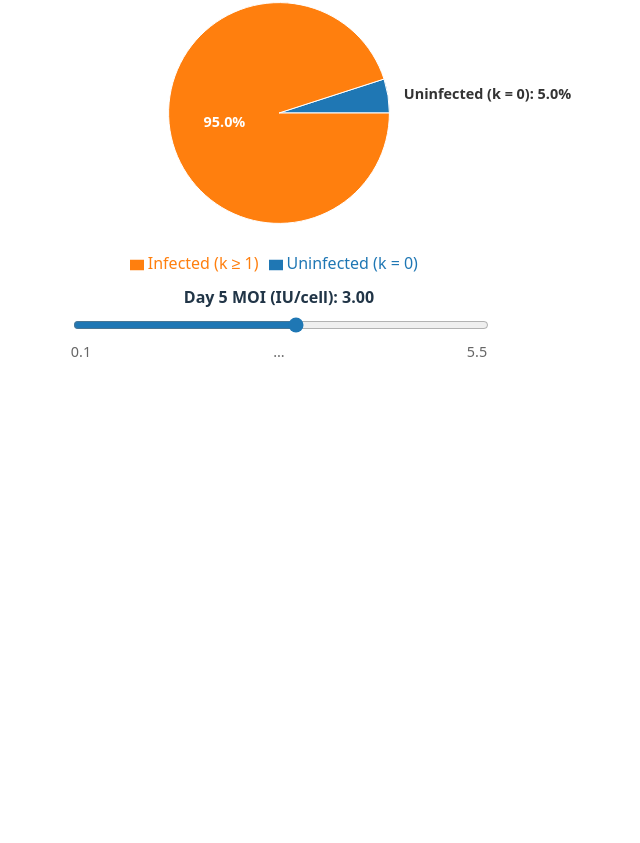
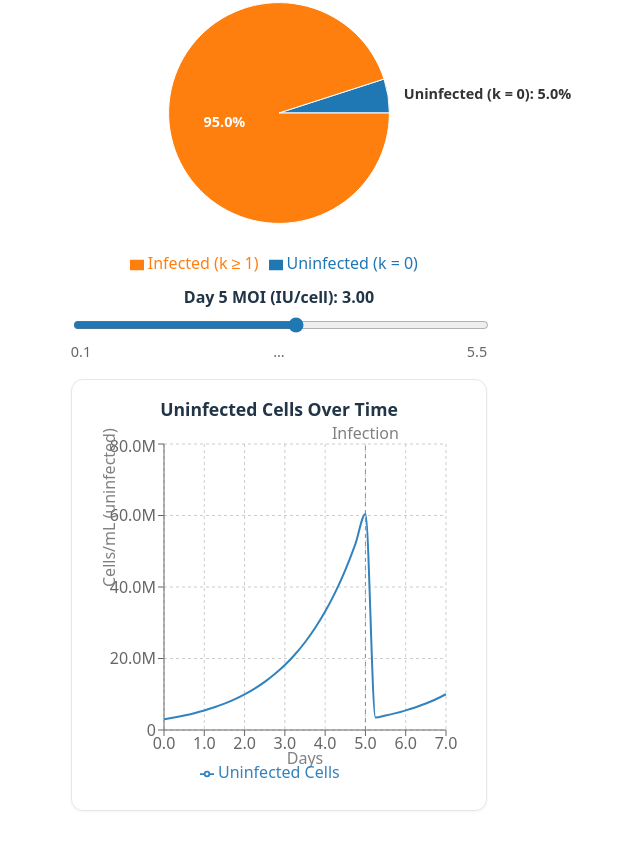
Before and after one commit to HiFiveJazz/Adenovirus-STR-Model, a React (Vite) app in the folder vite-electron-builder/packages/renderer/: page / in a window 1280 px wide. Shown: the part 1246-2089 px from the top of the page, without its empty margins (361-1001 px from the left). Before the commit the page ends 1641 px from the top, so only its background shows below. Built offline with nearby package versions, Linux system fonts and the light colour scheme.

Commit message:
basic graphing implmentation of uninfected cells!

```diff
--- a/vite-electron-builder/packages/renderer/src/App.jsx
+++ b/vite-electron-builder/packages/renderer/src/App.jsx
@@ -3,10 +3,14 @@ import reactLogo from './assets/react.svg'
 import viteLogo from '/vite.svg'
 import './App.css'
 
+
 import PoissonDemo from './components/Poisson Graph/PoissonDemo'
 import PoissonPieChart from './components/Poisson Pie Chart/PoissonPieChart'
 import InputField from './components/Input Fields/InputField'
 import OutputField from './components/Output Fields/OutputField'
+import Graph from './components/Graph/Graph'
+
+
 
 export default function App() {
   // controls
@@ -129,6 +133,15 @@ export default function App() {
           step={0.05}
           formatValue={(v) => v.toFixed(2)}
         />
+      <Graph
+        lambda={lambda}
+        doubTime={doubTime}
+        cellDensity={cellDensity}
+        infectionHour={120}
+        endHour={168}
+        stepHours={6}
+      />
     </>
+
   )
 }
--- /dev/null
+++ b/vite-electron-builder/packages/renderer/src/components/Graph/CSS/Graph.css
@@ -0,0 +1,24 @@
+.graph-card {
+  border: 1px solid #e5e7eb;
+  border-radius: 12px;
+  padding: 16px;
+  max-width: 940px;
+  background: #fff;
+  box-shadow: 0 1px 3px rgba(0,0,0,.05);
+  margin-top: 16px;
+}
+
+.graph-title {
+  margin: 0 0 12px 0;
+  font-size: 1.1rem;
+}
+
+.graph-container {
+  width: 100%;
+  height: 360px;
+}
+
+.graph-container .recharts-wrapper,
+.graph-container svg {
+  overflow: visible !important;
+}
--- /dev/null
+++ b/vite-electron-builder/packages/renderer/src/components/Graph/Graph.jsx
@@ -0,0 +1,133 @@
+
+import { useMemo } from 'react'
+import './CSS/Graph.css'
+import {
+  ResponsiveContainer,
+  LineChart,
+  Line,
+  XAxis,
+  YAxis,
+  CartesianGrid,
+  Tooltip,
+  Legend,
+  ReferenceLine,
+} from 'recharts'
+
+/**
+ * Plots uninfected cells over time.
+ * Props:
+ *  - lambda: number (MOI-style, used to compute infected fraction = 1 - e^-lambda)
+ *  - doubTime: number (hours)
+ *  - cellDensity: number (Day 0 cells/mL)
+ *  - infectionHour: number (default 120)
+ *  - endHour: number (default 168)
+ *  - stepHours: number (default 6)
+ */
+export default function Graph({
+  lambda,
+  doubTime,
+  cellDensity,
+  infectionHour = 120,
+  endHour = 168,
+  stepHours = 6,
+  title = 'Uninfected Cells Over Time',
+}) {
+  const data = useMemo(() => {
+    const rows = []
+    const infFrac = (Number.isFinite(lambda) && lambda >= 0) ? 1 - Math.exp(-lambda) : NaN
+    const uninfFrac = Number.isFinite(infFrac) ? (1 - infFrac) : NaN
+
+    const safeDT = (Number.isFinite(doubTime) && doubTime > 0) ? doubTime : NaN
+    const safeN0 = (Number.isFinite(cellDensity) && cellDensity > 0) ? cellDensity : NaN
+
+    const day5Pop =
+      (Number.isFinite(safeN0) && Number.isFinite(safeDT))
+        ? safeN0 * Math.pow(2, infectionHour / safeDT)
+        : NaN
+
+    for (let h = 0; h <= endHour; h += stepHours) {
+      let uninfected
+      if (h <= infectionHour) {
+        uninfected =
+          (Number.isFinite(safeN0) && Number.isFinite(safeDT))
+            ? safeN0 * Math.pow(2, h / safeDT)
+            : NaN
+      } else {
+        // Uninfected at infection time, then continue doubling
+        const uninfAtInfection =
+          (Number.isFinite(day5Pop) && Number.isFinite(uninfFrac))
+            ? day5Pop * uninfFrac // == day5Pop * Math.exp(-lambda)
+            : NaN
+        uninfected =
+          (Number.isFinite(uninfAtInfection) && Number.isFinite(safeDT))
+            ? uninfAtInfection * Math.pow(2, (h - infectionHour) / safeDT)
+            : NaN
+      }
+
+      rows.push({
+        hour: h,
+        day: h / 24,
+        uninfected,
+      })
+    }
+    return rows
+  }, [lambda, doubTime, cellDensity, infectionHour, endHour, stepHours])
+
+  return (
+    <div className="graph-card">
+      <h2 className="graph-title">{title}</h2>
+      <div className="graph-container">
+        <ResponsiveContainer>
+          <LineChart
+            data={data}
+            margin={{ top: 10, right: 24, bottom: 10, left: 16 }}
+          >
+            <CartesianGrid strokeDasharray="3 3" />
+            <XAxis
+              dataKey="day"
+              type="number"
+              domain={[0, endHour / 24]}
+              tickCount={8}
+              tickFormatter={(d) => d.toFixed(1)}
+              label={{ value: 'Days', position: 'insideBottom', offset: -4 }}
+            />
+            <YAxis
+              tickFormatter={(v) => {
+                if (!Number.isFinite(v)) return ''
+                // compact formatting for large cell counts
+                return v >= 1e7 ? `${(v / 1e6).toFixed(1)}M` :
+                       v >= 1e4 ? `${Math.round(v).toLocaleString()}` :
+                       Math.round(v).toString()
+              }}
+              label={{ value: 'Cells/mL (uninfected)', angle: -90, position: 'insideLeft' }}
+            />
+            <Tooltip
+              formatter={(v, n) => {
+                if (n === 'Uninfected Cells') {
+                  return [Math.round(v).toLocaleString(), n]
+                }
+                return [v, n]
+              }}
+              labelFormatter={(label) => `Day ${label.toFixed(2)}`}
+            />
+            <Legend />
+            {/* vertical marker at infection time (day 5) */}
+            <ReferenceLine
+              x={infectionHour / 24}
+              stroke="#8884d8"
+              strokeDasharray="4 4"
+              label={{ value: 'Infection', position: 'top' }}
+            />
+            <Line
+              type="monotone"
+              dataKey="uninfected"
+              name="Uninfected Cells"
+              dot={false}
+              strokeWidth={2}
+            />
+          </LineChart>
+        </ResponsiveContainer>
+      </div>
+    </div>
+  )
+}
```
